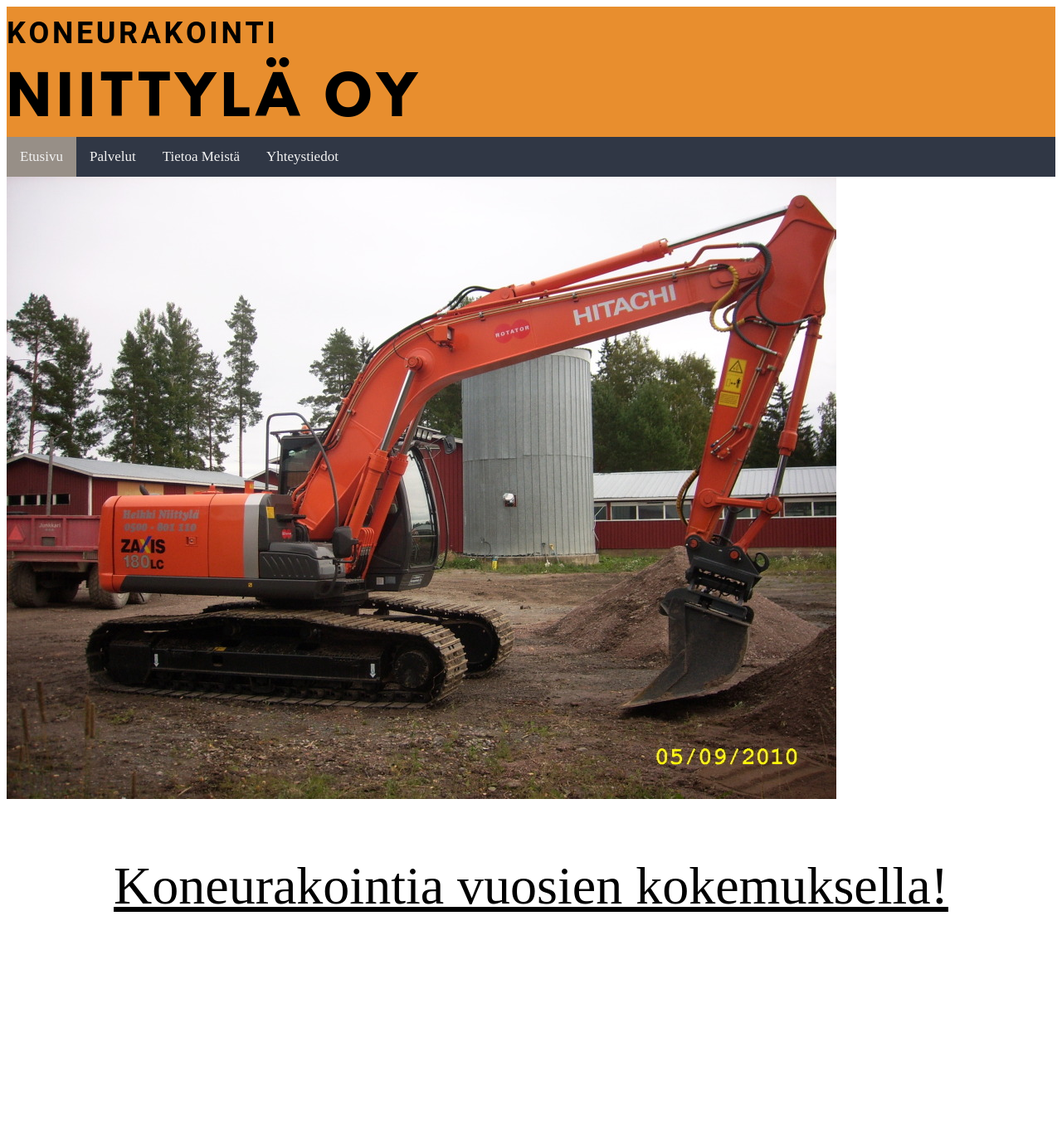
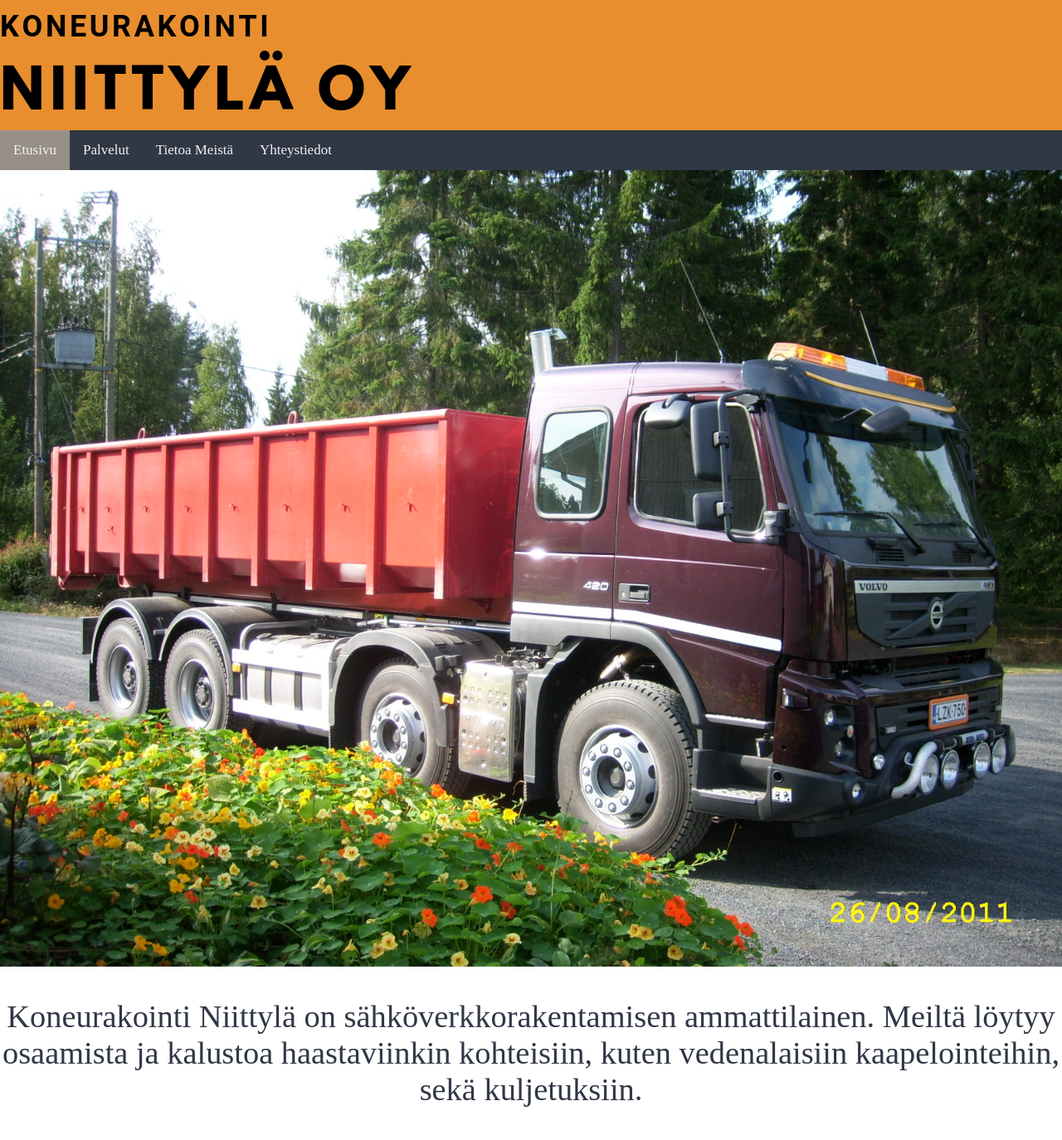
Before and after one commit to JoonasMaanonen/koneurakointi, a Flask app: page / in a window 1280 px wide. Shown: the whole page at 83% size. Before the commit the page ends 1099 px from the top, so only its background shows below. Run offline with Flask 2, Linux system fonts and the light colour scheme.

Commit message:
Some more initial work

```diff
--- a/static/style.css
+++ b/static/style.css
@@ -1,24 +1,44 @@
-/* Base style*/
+/*---------------------------Image Style-----------------------------------------*/
 img {
     max-width: 100%;
     height: auto;
 }
 
+.palvelu {
+    padding 50px;
+    margin 50px;
+}
+
+#etusivu_banderolli {
+    display: block;
+}
+
+/*---------------------------Image Style-----------------------------------------*/
+
 h2 {
     font-size:10vw;
 }
 
+body {
+    margin: 0;
+    padding: 0;
+    border: 0;
+}
+
+.palvelu content {
+    padding 50px;
+    margin 50px;
+
+}
+
 header {
     background-color: #e88e2e;
-    padding: 0;
-    margin 0;
 }
 
  p {
     text-align: center;
-    color: black;
-    text-decoration: underline;
-    font-size: 5vw;
+    color: #303745;
+    font-size: 3vw;
 }
 
 /* -------------------------------------------TOP NAV----------------------------------------*/
--- a/templates/base.html
+++ b/templates/base.html
@@ -10,6 +10,7 @@
         <link rel="stylesheet" href="https://cdnjs.cloudflare.com/ajax/libs/font-awesome/4.7.0/css/font-awesome.min.css">
         <!-- Own custom CSS -->
         <link rel="stylesheet" href="{{ url_for('static', filename='style.css') }}">
+
         <!-- Javascript -->
         <script src="{{ url_for('static', filename='scripts.js') }}"></script>
     </head>
--- a/templates/etusivu.html
+++ b/templates/etusivu.html
@@ -5,8 +5,10 @@
 {% endblock %}
 
 {% block content %}
-<section id="intro">
-    <img src="{{ url_for('static', filename='images/kaivuri_hitachi_1.jpg')}}" alt="Firman kaivinkone työmaalla">
-    <p id="intro_teksti">Koneurakointia vuosien kokemuksella!</p>
+<section id="esittely">
+    <img id="etusivu_banderolli" src="{{ url_for('static', filename='images/rekka_viininpunainen_1.jpg')}}" alt="Firman kaivinkone työmaalla">
+    <p id="esittely_teksti">Koneurakointi Niittylä on sähköverkkorakentamisen ammattilainen.
+        Meiltä löytyy osaamista ja kalustoa haastaviinkin kohteisiin, kuten vedenalaisiin kaapelointeihin, sekä kuljetuksiin.
+    </p>
 </section>
 {% endblock %}
```
Also changed, not shown: templates/palvelut.html (+5 -5 lines), templates/tietoa_meista.html (+9 -2 lines).
